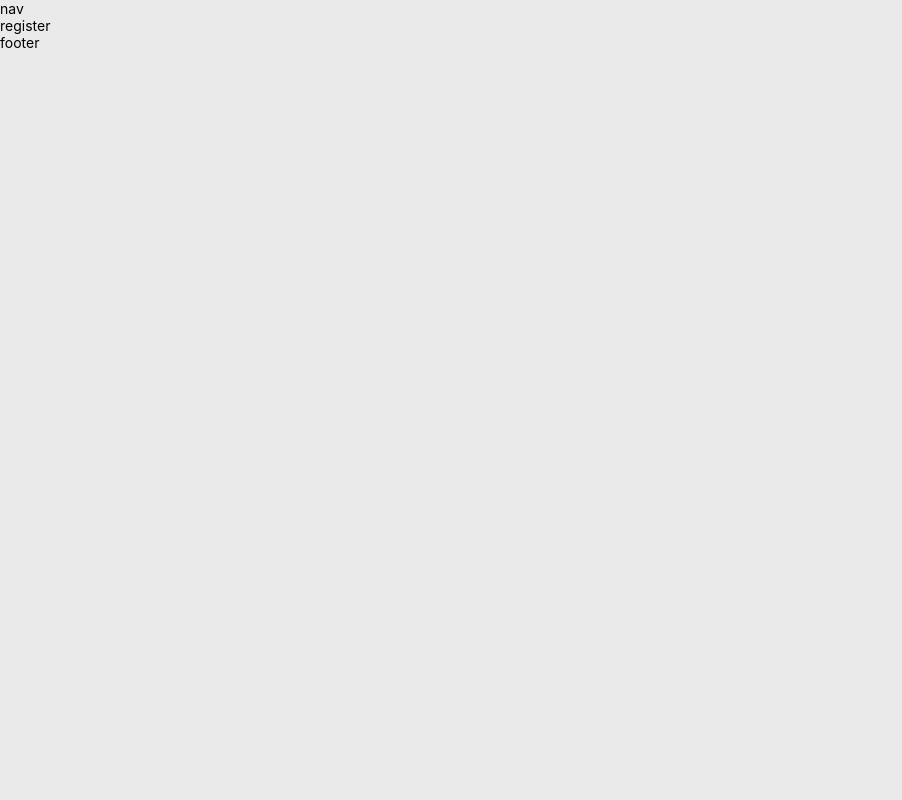
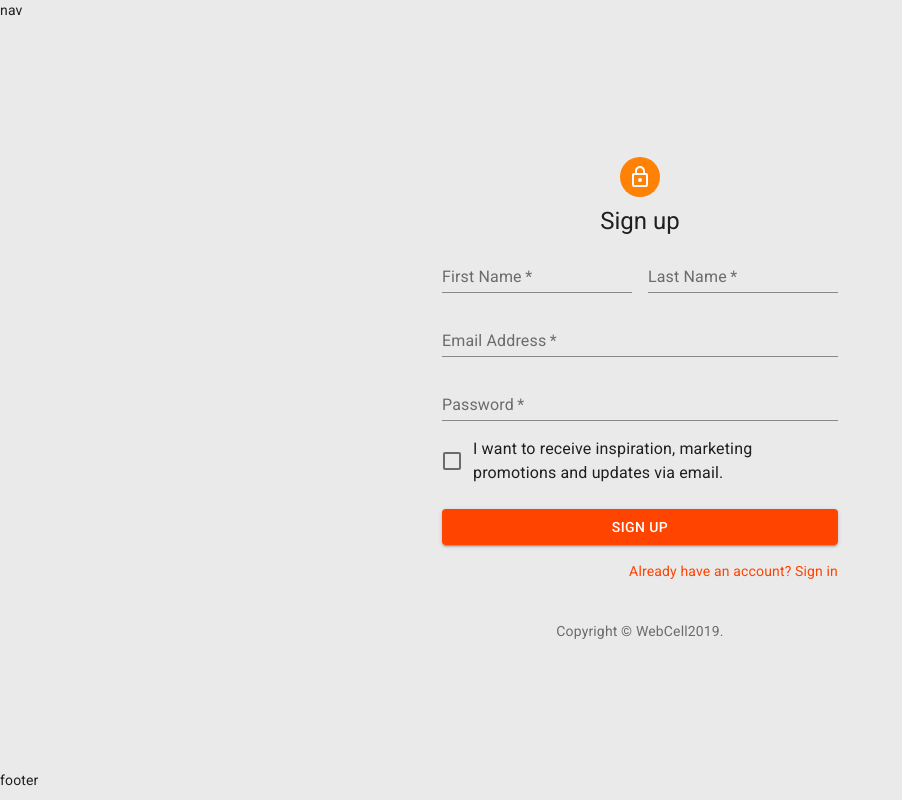
Before and after one commit to WebDevRaul/WebCell, a React (Create React App) app in the folder client/: page /register in a window 1280 px wide. Shown: the whole page, without its empty margins (0-902 px from the left). Built offline with nearby package versions, Linux system fonts and the light colour scheme.

Commit message:
Register Component

```diff
--- /dev/null
+++ b/client/src/components/register/Copyright.jsx
@@ -0,0 +1,15 @@
+import React from 'react';
+import Typography from '@material-ui/core/Typography';
+
+const Copyright = () => {
+  return (
+    <Typography variant="body2" color="textSecondary" align="center">
+      {'Copyright © '}
+        WebCell
+      {new Date().getFullYear()}
+      {'.'}
+    </Typography>
+  )
+}
+
+export default Copyright;
--- /dev/null
+++ b/client/src/components/register/Form.jsx
@@ -0,0 +1,86 @@
+import React from 'react';
+import PropTypes from 'prop-types';
+import Button from '@material-ui/core/Button';
+import TextField from '@material-ui/core/TextField';
+import FormControlLabel from '@material-ui/core/FormControlLabel';
+import Checkbox from '@material-ui/core/Checkbox';
+import Link from '@material-ui/core/Link';
+import Grid from '@material-ui/core/Grid';
+
+import StyledForm from './Styled_Form';
+
+const Form = props => {
+  return (
+    <StyledForm>
+      <form className='form' noValidate>
+        <Grid container spacing={2}>
+          <Grid item xs={12} sm={6}>
+            <TextField
+              name="firstName"
+              label="First Name"
+              required
+              fullWidth
+              id="firstName"
+            />
+          </Grid>
+          <Grid item xs={12} sm={6}>
+            <TextField
+              name="lastName"
+              label="Last Name"
+              required
+              fullWidth
+              id="lastName"
+            />
+          </Grid>
+          <Grid item xs={12}>
+            <TextField
+              name="email"
+              label="Email Address"
+              required
+              fullWidth
+              id="email"
+            />
+          </Grid>
+          <Grid item xs={12}>
+            <TextField
+              name="password"
+              label="Password"
+              required
+              fullWidth
+              type="password"
+              id="password"
+            />
+          </Grid>
+          <Grid item xs={12}>
+            <FormControlLabel
+              control={<Checkbox value="allowExtraEmails" color="primary" />}
+              label="I want to receive inspiration, marketing promotions and updates via email."
+            />
+          </Grid>
+        </Grid>
+        <Button
+          type="submit"
+          fullWidth
+          variant="contained"
+          color="primary"
+          className='submit'
+        >
+          Sign Up
+        </Button>
+        <Grid container justify="flex-end">
+          <Grid item>
+            <Link href="#" variant="body2">
+              Already have an account? Sign in
+            </Link>
+          </Grid>
+        </Grid>
+      </form>
+    </StyledForm>
+  )
+}
+
+Form.propTypes = {
+
+}
+
+export default Form;
--- /dev/null
+++ b/client/src/components/register/Styled_Form.js
@@ -0,0 +1,13 @@
+import styled from 'styled-components';
+
+const StyledForm = styled.section`
+  .form {
+    width: 100%;
+    margin-top: 8px;
+    .submit {
+      margin: 24px 0px 16px;
+    }
+  }
+`
+
+export default StyledForm;
--- a/client/src/pages/register/Register.jsx
+++ b/client/src/pages/register/Register.jsx
@@ -1,16 +1,38 @@
-import React from 'react'
-import PropTypes from 'prop-types'
+import React from 'react';
+import Avatar from '@material-ui/core/Avatar';
+import CssBaseline from '@material-ui/core/CssBaseline';
+import Box from '@material-ui/core/Box';
+import LockOutlinedIcon from '@material-ui/icons/LockOutlined';
+import Typography from '@material-ui/core/Typography';
+import Container from '@material-ui/core/Container';
 
-const Register = props => {
-  return (
-    <div>
-      register
-    </div>
+import Copyright from '../../components/register/Copyright';
+import Form from '../../components/register/Form';
+
+import StyledRegister from './Styled_Register';
+
+const Register = () => {
+  return(
+    <StyledRegister>
+      <div className='register'>
+        <Container component="main" maxWidth="xs">
+          <CssBaseline />
+          <div className='paper'>
+            <Avatar className='avatar'>
+              <LockOutlinedIcon />
+            </Avatar>
+            <Typography component="h1" variant="h5">
+              Sign up
+            </Typography>
+          </div>
+          <Form />
+          <Box mt={5}>
+            <Copyright />
+          </Box>
+        </Container>
+      </div>
+    </StyledRegister>
   )
 }
 
-Register.propTypes = {
-
-}
-
-export default Register
+export default Register;
--- /dev/null
+++ b/client/src/pages/register/Styled_Register.js
@@ -0,0 +1,23 @@
+import styled from 'styled-components';
+
+const StyledRegister = styled.section`
+  .register {
+    min-height: calc(100vh - 50px);
+    display: flex;
+    align-items: center;
+    .paper {
+      display: 'flex';
+      flex-direction: column;
+      align-items: 'center';
+      .avatar {
+        margin: 8px auto;
+        background-color: var(--second);
+      }
+      h1 {
+        text-align: center;
+      }
+    }
+  }
+`
+
+export default StyledRegister;
```
